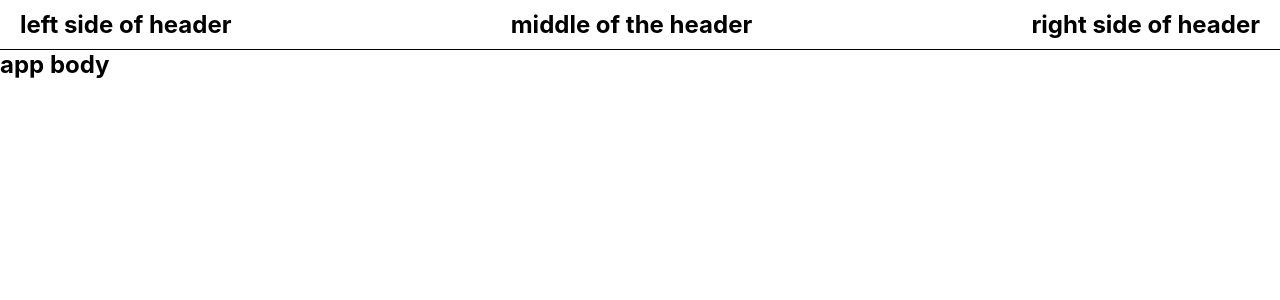
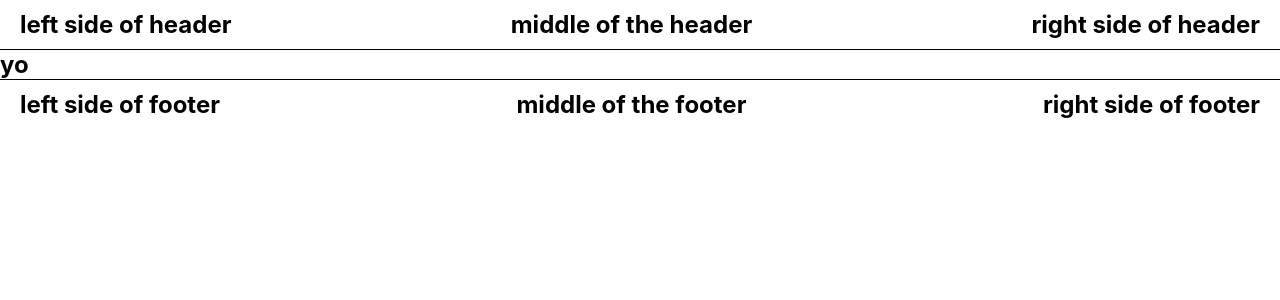
Before and after one commit to arn-foto/P33P, a React (Create React App) app: page / in a window 1280 px wide. Shown: the top 300 px of the page. Built offline with nearby package versions, Linux system fonts and the light colour scheme.

Commit message:
+ Set up Footer component

```diff
--- a/src/Js/App.js
+++ b/src/Js/App.js
@@ -1,6 +1,7 @@
 import React from "react";
 import "../styles/App.css";
 import Header from "../Js/Header";
+import Footer from "../Js/Footer";
 import { BrowserRouter as Router, Switch, Route, Link } from "react-router-dom";
 
 function App() {
@@ -8,11 +9,13 @@ function App() {
 		<Router>
 			<div className="app">
 				<Header />
+
 				<div className="app__body">
-					<h2>app body</h2>
+					<Switch>
+						<h2>yo</h2>
+					</Switch>
 				</div>
-
-				<h2>Dang ol, yo</h2>
+				<Footer />
 			</div>
 		</Router>
 	);
--- /dev/null
+++ b/src/Js/Footer.js
@@ -0,0 +1,20 @@
+import React from "react";
+import "../styles/Footer.css";
+
+function Footer() {
+	return (
+		<div className="footer">
+			<div className="footer__left">
+				<h2>left side of footer</h2>
+			</div>
+			<div className="footer__middle">
+				<h2>middle of the footer</h2>
+			</div>
+			<div className="footer__right">
+				<h2>right side of footer</h2>
+			</div>{" "}
+		</div>
+	);
+}
+
+export default Footer;
--- a/src/styles/App.css
+++ b/src/styles/App.css
@@ -3,5 +3,5 @@
 }
 .app__body {
 	display: flex;
-	height: 100vh;
+	/* height: 100vh; */
 }
--- /dev/null
+++ b/src/styles/Footer.css
@@ -0,0 +1,25 @@
+.footer {
+	display: flex;
+	position: relative;
+	align-items: center;
+	justify-content: space-between;
+	border-top: 1px solid black;
+}
+
+.footer__left {
+	display: flex;
+	padding-left: 20px;
+	align-items: center;
+}
+
+.footer__middle {
+	display: flex;
+	align-items: center;
+	padding: 10px;
+}
+
+.footer__right {
+	display: flex;
+	padding-right: 20px;
+	cursor: pointer;
+}
```
Also changed, not shown: 1 other file (tests, documents, lock files or other folders).
